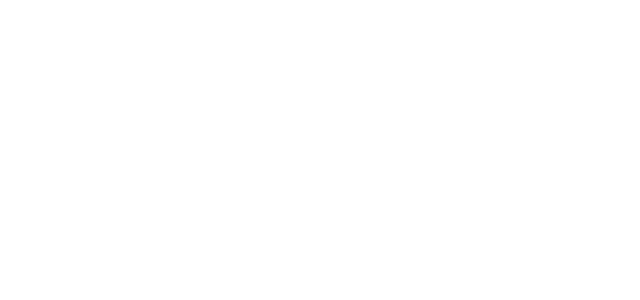
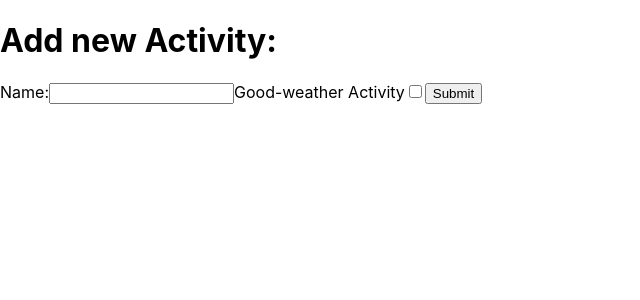
Before and after one commit to Katemuya/weather-app, a React (Create React App) app: page / in a window 1280 px wide. Shown: the top 300 px of the page, without its empty margins (0-640 px from the left). Built offline with nearby package versions, Linux system fonts and the light colour scheme.

Commit message:
"add Form Component"

```diff
--- a/src/App.js
+++ b/src/App.js
@@ -1,7 +1,8 @@
 import "./App.css";
+import Form from "./components/Form/Form";
 
 function App() {
-  return null;
+  return <Form></Form>;
 }
 
 export default App;
```
